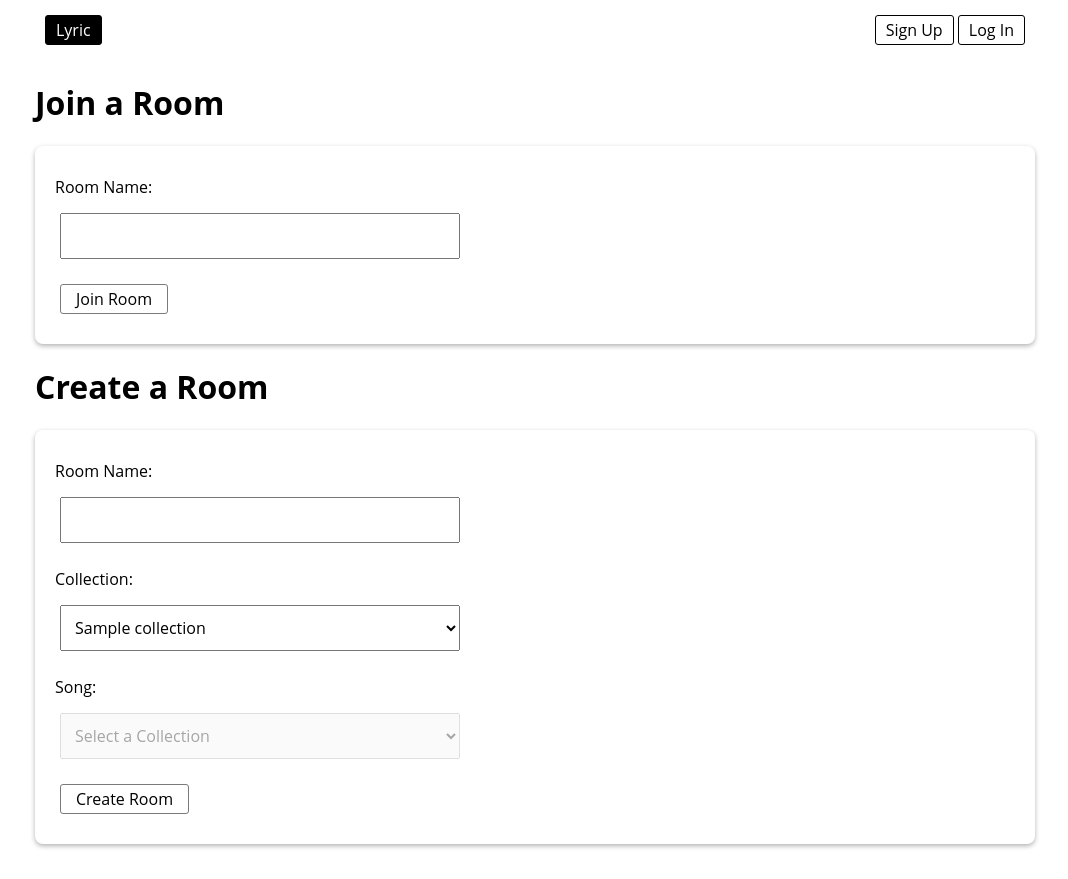
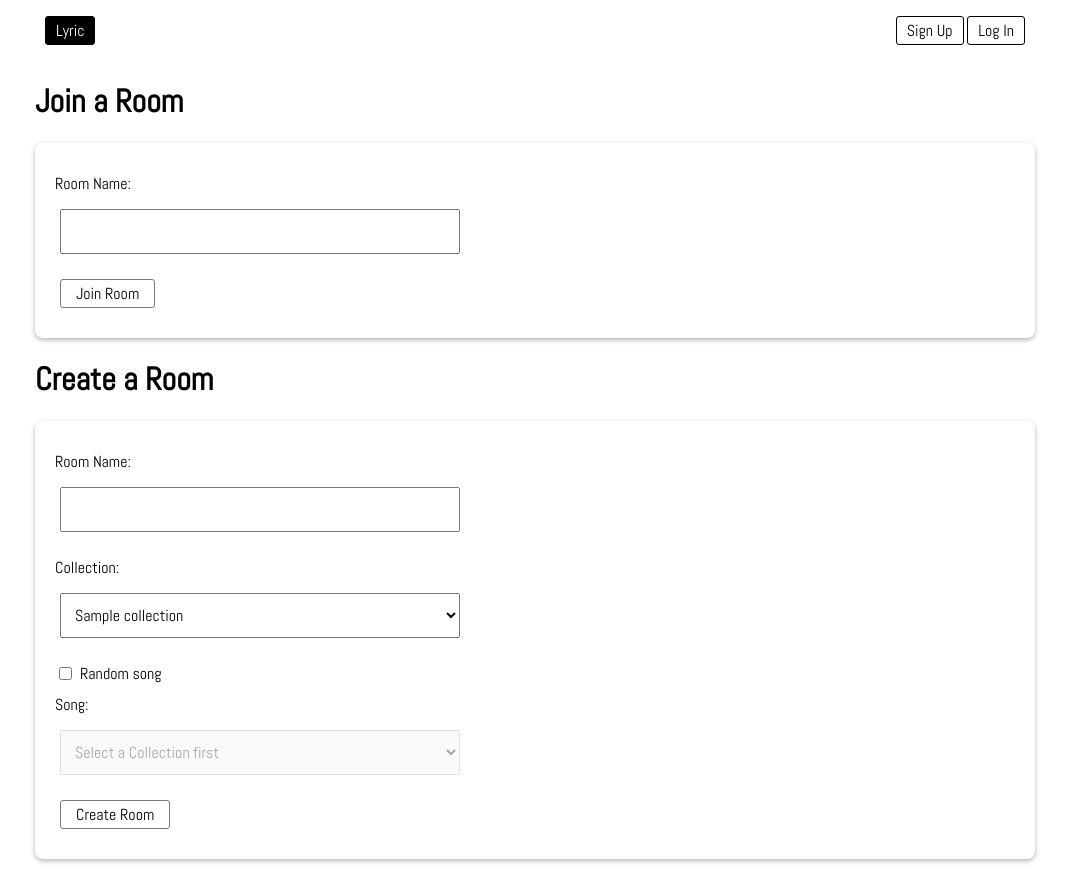
Before and after one commit to mozzius/lyric, a Flask app: template app/templates/room.html in a window 1280 px wide. Shown: the whole page, without its empty margins (105-1173 px from the left). Before the commit the page ends 848 px from the top, so only its background shows below. Run offline with Flask 2, Linux system fonts and the light colour scheme; the template is opened without the code that fills it: most values are stand-ins (such as "Sample title", 1, 10 or a date in 2020); some libraries are stand-ins or nearby versions.

Commit message:
changed font and added multiplayer random support

```diff
--- a/app/main.py
+++ b/app/main.py
@@ -183,8 +183,12 @@ def roomMenu():
         room = None
         try:
             room = request.form.get("name")
-            song_id = request.form.get("song_id")
-            return redirect("/room/" + str(db.createRoom(room, song_id)))
+            if request.form.get("random"):
+                songs = db.getSongsFromCollectionID(request.form.get("collection_id"))
+                song_id = random.choice(songs)["_id"]
+            else:
+                song_id = request.form.get("song_id")
+            return redirect("/room/" + str(db.createRoom(room, song_id, request.form.get("random"))))
         except Exception as e:
             print(e)
             return render_template(
@@ -200,13 +204,15 @@ def roomMenu():
 @login_required
 def playRoom(room_id):
     room = db.getRoom(room_id)
-    if room == None or current_user.get_id() not in [x["id"] for x in room["members"]]:
+    if room == None:
         collections = db.getCollectionList()
         return render_template(
-            "room.html", collections=collections, error=("Error joining room :(")
+            "room.html", collections=collections, error="Error joining room :("
         )
+    elif current_user.get_id() not in [x["id"] for x in room["members"]]:
+        room = db.joinRoom(room["name"])
     return render_template(
-        "play.html", multiplayer=True, song_id=room["song_id"], room=str(room["_id"])
+        "play.html", multiplayer=True, hidden=room["random"], song_id=room["song_id"], room=str(room["_id"])
     )
 
 
--- a/app/static/sass/style.scss
+++ b/app/static/sass/style.scss
@@ -2,7 +2,7 @@ $max-width: 1000px;
 $shadow: 0 2px 5px rgba(0, 0, 0, .3);
 
 * {
-    font-family: 'Open Sans', Helvetica, sans-serif;
+    font-family: 'Abel', Helvetica, sans-serif;
 }
 
 body {
@@ -24,6 +24,7 @@ body {
         max-width: $max-width;
         height: 60px;
         margin: 0 auto;
+        padding: 0 5px;
         display: flex;
         flex-direction: row;
         justify-content: space-between;
@@ -381,8 +382,19 @@ form {
         flex-direction: column;
         align-items: flex-start;
 
+
         label {
             display: block;
+        }
+
+        span {
+            display: flex;
+            flex-direction: row;
+
+            label {
+                display: block;
+                padding-left: 5px;
+            }
         }
 
         input[type=text],
--- a/app/templates/default.html
+++ b/app/templates/default.html
@@ -6,6 +6,7 @@
     <meta name="viewport" content="width=device-width, initial-scale=1.0">
     <meta http-equiv="X-UA-Compatible" content="ie=edge">
     <link rel="stylesheet" href="{{ url_for('static', filename='css/style.scss.css') }}">
+    <link href="https://fonts.googleapis.com/css?family=Abel&display=swap" rel="stylesheet">
     <script src="https://code.jquery.com/jquery-3.4.1.js"
         integrity="sha256-WpOohJOqMqqyKL9FccASB9O0KwACQJpFTUBLTYOVvVU=" crossorigin="anonymous"></script>
     <script src="https://cdnjs.cloudflare.com/ajax/libs/socket.io/2.2.0/socket.io.js"
--- a/app/templates/room.html
+++ b/app/templates/room.html
@@ -34,9 +34,12 @@
                 </select>
             </div>
             <div>
+                <span><input type="checkbox" name="random" id="random"><label for="random">Random song</label></span>
+            </div>
+            <div id="song">
                 <label for="song_id">Song:</label>
                 <select name="song_id" id="song_id" disabled required>
-                    <option selected>Select a Collection</option>
+                    <option selected>Select a Collection first</option>
                 </select>
             </div>
             <div>
@@ -48,6 +51,13 @@
 {% endblock %}
 {% block script %}
 <script>
+    function toggleSong() {
+        $('#song').toggle(!$('#random').is(':checked'));
+    }
+
+    toggleSong()
+    $('#random').click(toggleSong)
+
     $('#collection_id').click(function () {
         var id = $(this).val()
         $.ajax({
```
Also changed, not shown: app/db.py (+5 -3 lines).
